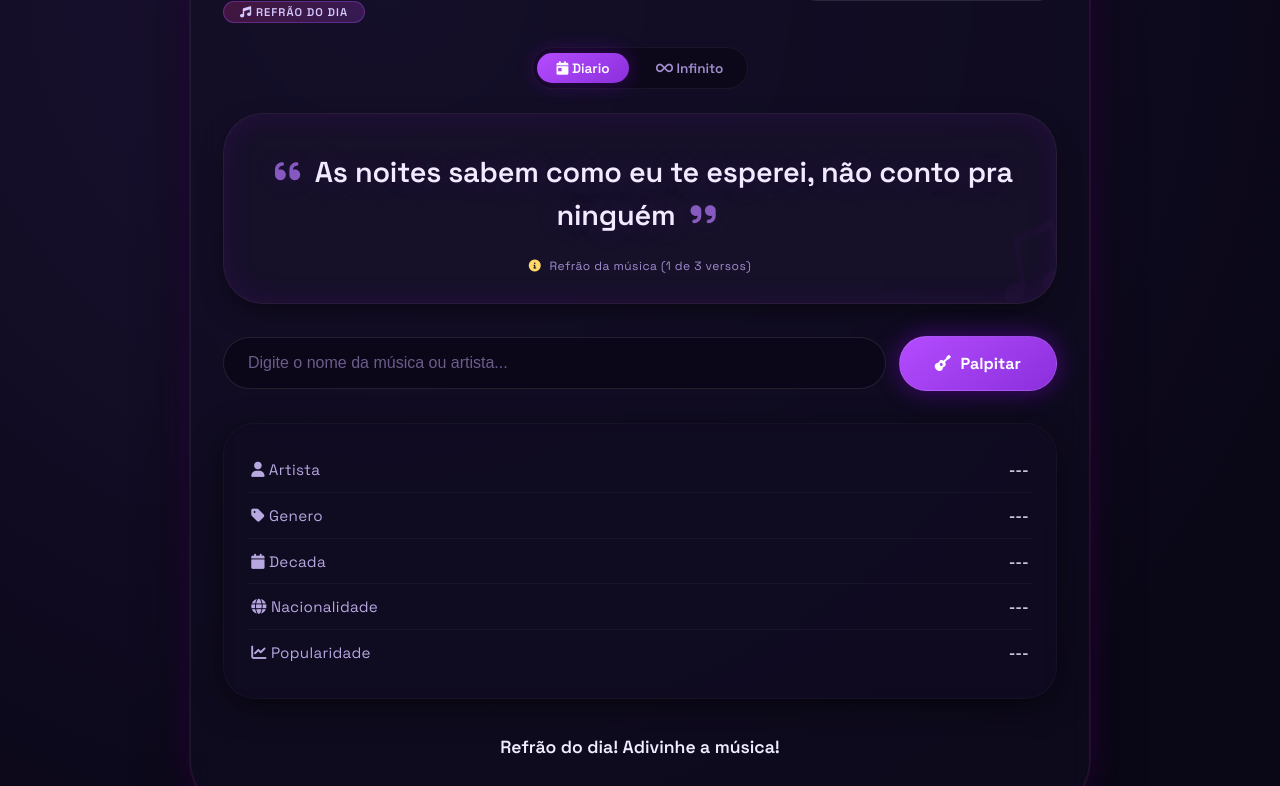
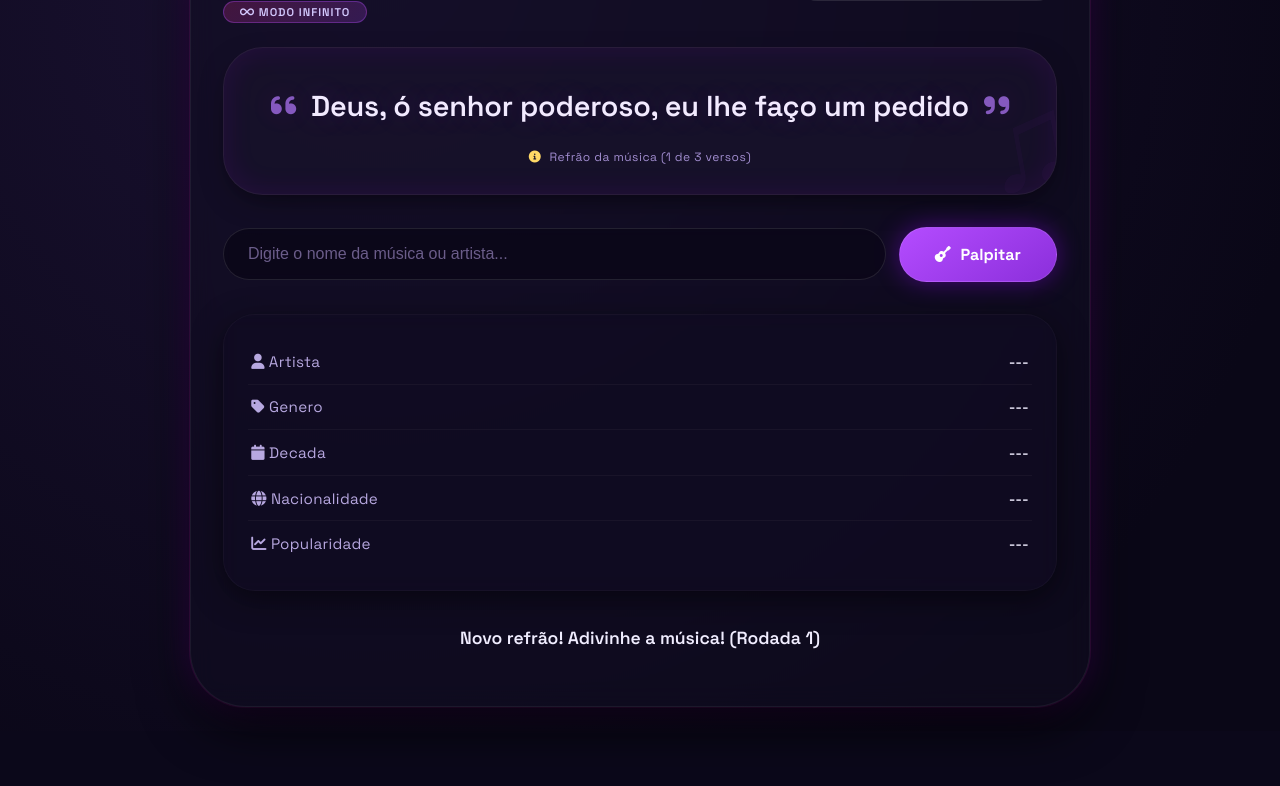
Before and after one commit to Matue-o-sabio/MetaMusic, a plain HTML site: page index.html in a window 1280 px wide. Shown: the part 118-904 px from the top of the page. After the commit the page ends 849 px from the top, so only its background shows below. Drawn offline with Linux system fonts and the light colour scheme.

Commit message:
Update index.html

```diff
--- a/index.html
+++ b/index.html
@@ -3,7 +3,7 @@
 <head>
     <meta charset="UTF-8">
     <meta name="viewport" content="width=device-width, initial-scale=1.0">
-    <title> Liricle · Sertanejo</title>
+    <title> Matue-Liricle</title>
     <link rel="preconnect" href="https://fonts.googleapis.com">
     <link rel="preconnect" href="https://fonts.gstatic.com" crossorigin>
     <link href="https://fonts.googleapis.com/css2?family=Space+Grotesk:wght@400;500;600;700&display=swap" rel="stylesheet">
@@ -118,38 +118,6 @@
             color: white;
             font-weight: 700;
             font-size: 1.1rem;
-        }
-
-        .mode-selector {
-            display: flex;
-            gap: 0.5rem;
-            background: rgba(0, 0, 0, 0.3);
-            padding: 0.3rem;
-            border-radius: 60px;
-            border: 1px solid rgba(255, 255, 255, 0.05);
-        }
-
-        .mode-btn {
-            padding: 0.4rem 1.2rem;
-            border: none;
-            border-radius: 60px;
-            background: transparent;
-            color: #a28ed0;
-            font-weight: 600;
-            font-size: 0.85rem;
-            cursor: pointer;
-            transition: all 0.3s ease;
-            font-family: 'Space Grotesk', sans-serif;
-        }
-
-        .mode-btn.active {
-            background: linear-gradient(145deg, #b44cff, #8b2fdb);
-            color: white;
-            box-shadow: 0 0 20px rgba(150, 0, 255, 0.3);
-        }
-
-        .mode-btn:hover:not(.active) {
-            color: white;
         }
 
         .lyric-card {
@@ -523,9 +491,9 @@
     <div class="game-container" id="gameContainer">
         <div class="header">
             <div>
-                <h1><i class="fas fa-guitar"></i> Sertanejo</h1>
+                <h1><i class="fas fa-guitar"></i> Matue-Liricle</h1>
                 <div class="header-subtitle">Adivinhe a música pelo refrão</div>
-                <span class="badge-refrao"><i class="fas fa-music"></i> Refrão do dia</span>
+                <span class="badge-refrao"><i class="fas fa-infinity"></i> Modo Infinito</span>
             </div>
             <div class="stats">
                 <div class="stat-item">
@@ -538,17 +506,6 @@
                     <span>Rodada: </span>
                     <span class="value" id="roundDisplay">1</span>
                 </div>
-            </div>
-        </div>
-
-        <div style="display: flex; justify-content: center; margin-bottom: 1.5rem;">
-            <div class="mode-selector">
-                <button class="mode-btn active" data-mode="daily" id="dailyModeBtn">
-                    <i class="fas fa-calendar-day"></i> Diario
-                </button>
-                <button class="mode-btn" data-mode="infinite" id="infiniteModeBtn">
-                    <i class="fas fa-infinity"></i> Infinito
-                </button>
             </div>
         </div>
 
@@ -940,7 +897,6 @@
         // ESTADO DO JOGO
         // ============================================================
         var gameState = {
-            mode: 'daily',
             currentSong: null,
             currentVerseIndex: 0,
             attempts: 0,
@@ -948,7 +904,6 @@
             guessedSongs: [],
             score: 0,
             round: 1,
-            isDailyMode: true,
             usedSongIds: [],
             availableSongs: []
         };
@@ -971,20 +926,11 @@
         var roundDisplay = document.getElementById('roundDisplay');
         var nextRoundContainer = document.getElementById('nextRoundContainer');
         var nextRoundBtn = document.getElementById('nextRoundBtn');
-        var dailyModeBtn = document.getElementById('dailyModeBtn');
-        var infiniteModeBtn = document.getElementById('infiniteModeBtn');
         var lyricCard = document.getElementById('lyricCard');
 
         // ============================================================
         // FUNCOES DO JOGO
         // ============================================================
-        function getDailySong() {
-            var today = new Date();
-            var dayOfYear = Math.floor((today - new Date(today.getFullYear(), 0, 0)) / (1000 * 60 * 60 * 24));
-            var index = dayOfYear % MUSIC_DB.length;
-            return MUSIC_DB[index];
-        }
-
         function getRandomSong() {
             if (gameState.availableSongs.length === 0) {
                 gameState.availableSongs = MUSIC_DB.map(function(s) { return s.id; });
@@ -1012,14 +958,9 @@
             feedback.innerHTML = '<span class="loading-spinner"></span> Carregando novo refrão...';
             feedback.className = 'feedback-message loading';
 
-            var song;
-            if (gameState.isDailyMode) {
-                song = getDailySong();
-            } else {
-                song = getRandomSong();
-                if (!song) {
-                    song = MUSIC_DB[0];
-                }
+            var song = getRandomSong();
+            if (!song) {
+                song = MUSIC_DB[0];
             }
 
             gameState.currentSong = song;
@@ -1031,19 +972,13 @@
             updateVerseDisplay();
             updateComparisonTable(null);
 
-            feedback.innerHTML = ' Adivinhe a música pelo refrão!';
+            feedback.innerHTML = ' Novo refrão! Adivinhe a música! (Rodada ' + gameState.round + ')';
             feedback.className = 'feedback-message';
             guessBtn.disabled = false;
             songInput.disabled = false;
             songInput.value = '';
             nextRoundContainer.style.display = 'none';
             lyricCard.classList.remove('pulse-glow');
-
-            if (gameState.isDailyMode) {
-                feedback.innerHTML = ' Refrão do dia! Adivinhe a música!';
-            } else {
-                feedback.innerHTML = ' Novo refrão! Adivinhe a música! (Rodada ' + gameState.round + ')';
-            }
         }
 
         function updateVerseDisplay() {
@@ -1254,20 +1189,6 @@
             loadNewSong();
         }
 
-        function switchMode(mode) {
-            gameState.isDailyMode = (mode === 'daily');
-            gameState.round = 1;
-            gameState.score = 0;
-            gameState.usedSongIds = [];
-            gameState.availableSongs = MUSIC_DB.map(function(s) { return s.id; });
-            updateScoreAndRound();
-
-            dailyModeBtn.classList.toggle('active', mode === 'daily');
-            infiniteModeBtn.classList.toggle('active', mode === 'infinite');
-
-            loadNewSong();
-        }
-
         // ============================================================
         // EVENT LISTENERS
         // ============================================================
@@ -1289,18 +1210,6 @@
         guessBtn.addEventListener('click', handleGuess);
         nextRoundBtn.addEventListener('click', nextRound);
 
-        dailyModeBtn.addEventListener('click', function() {
-            if (!gameState.isDailyMode) {
-                switchMode('daily');
-            }
-        });
-
-        infiniteModeBtn.addEventListener('click', function() {
-            if (gameState.isDailyMode) {
-                switchMode('infinite');
-            }
-        });
-
         document.addEventListener('click', function(e) {
             if (!e.target.closest('.search-input-wrapper')) {
                 autocompleteList.classList.remove('active');
@@ -1311,15 +1220,14 @@
         // INICIALIZACAO
         // ============================================================
         function initGame() {
-            gameState.isDailyMode = true;
             gameState.score = 0;
             gameState.round = 1;
             gameState.availableSongs = MUSIC_DB.map(function(s) { return s.id; });
             gameState.usedSongIds = [];
             updateScoreAndRound();
             loadNewSong();
-            console.log(' Sertanejo iniciado com ' + MUSIC_DB.length + ' musicas!');
-            console.log(' Modo: ' + (gameState.isDailyMode ? 'Diario' : 'Infinito'));
+            console.log(' Matue-Liricle iniciado com ' + MUSIC_DB.length + ' musicas!');
+            console.log(' Modo: Infinito');
         }
 
         initGame();
```
